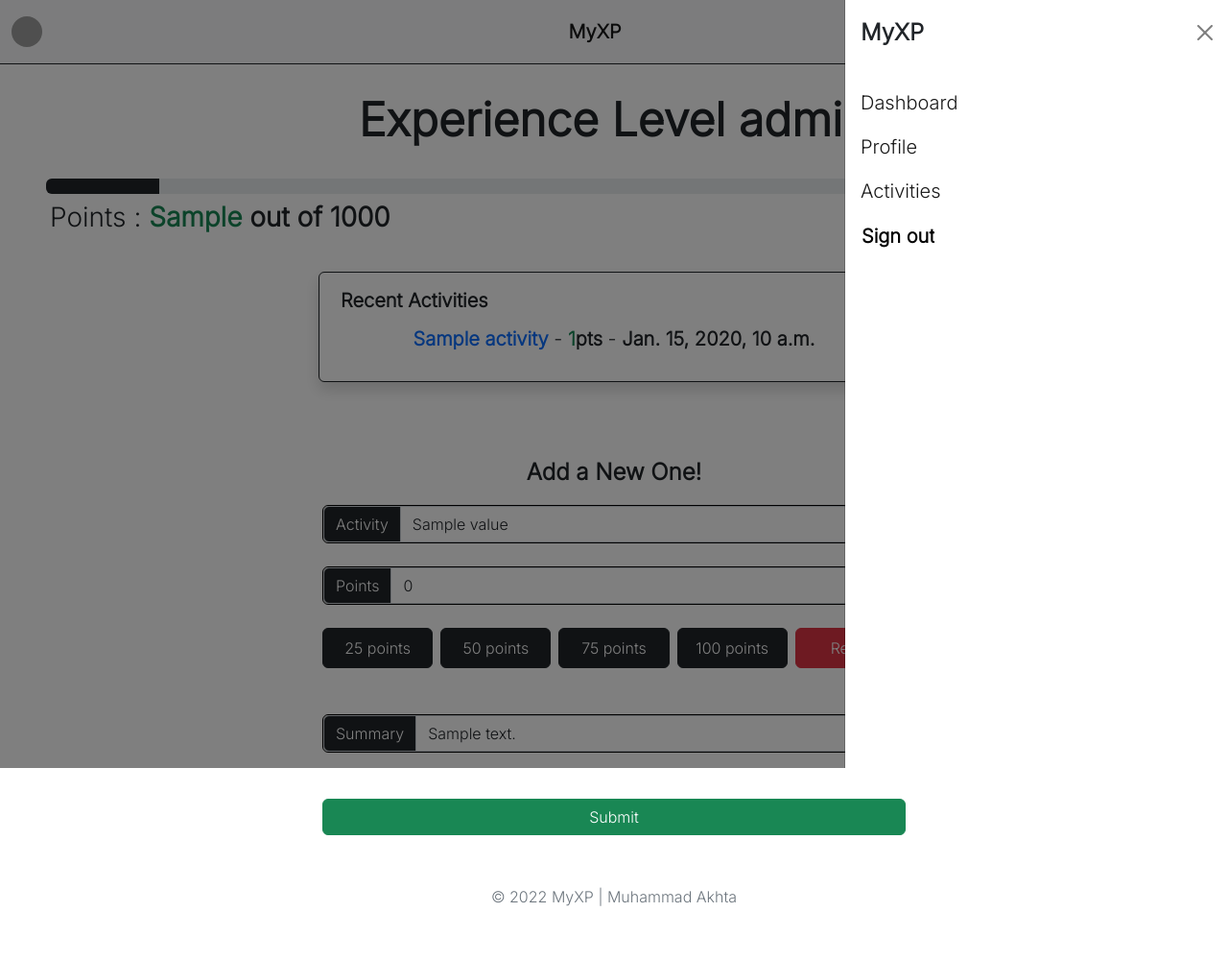
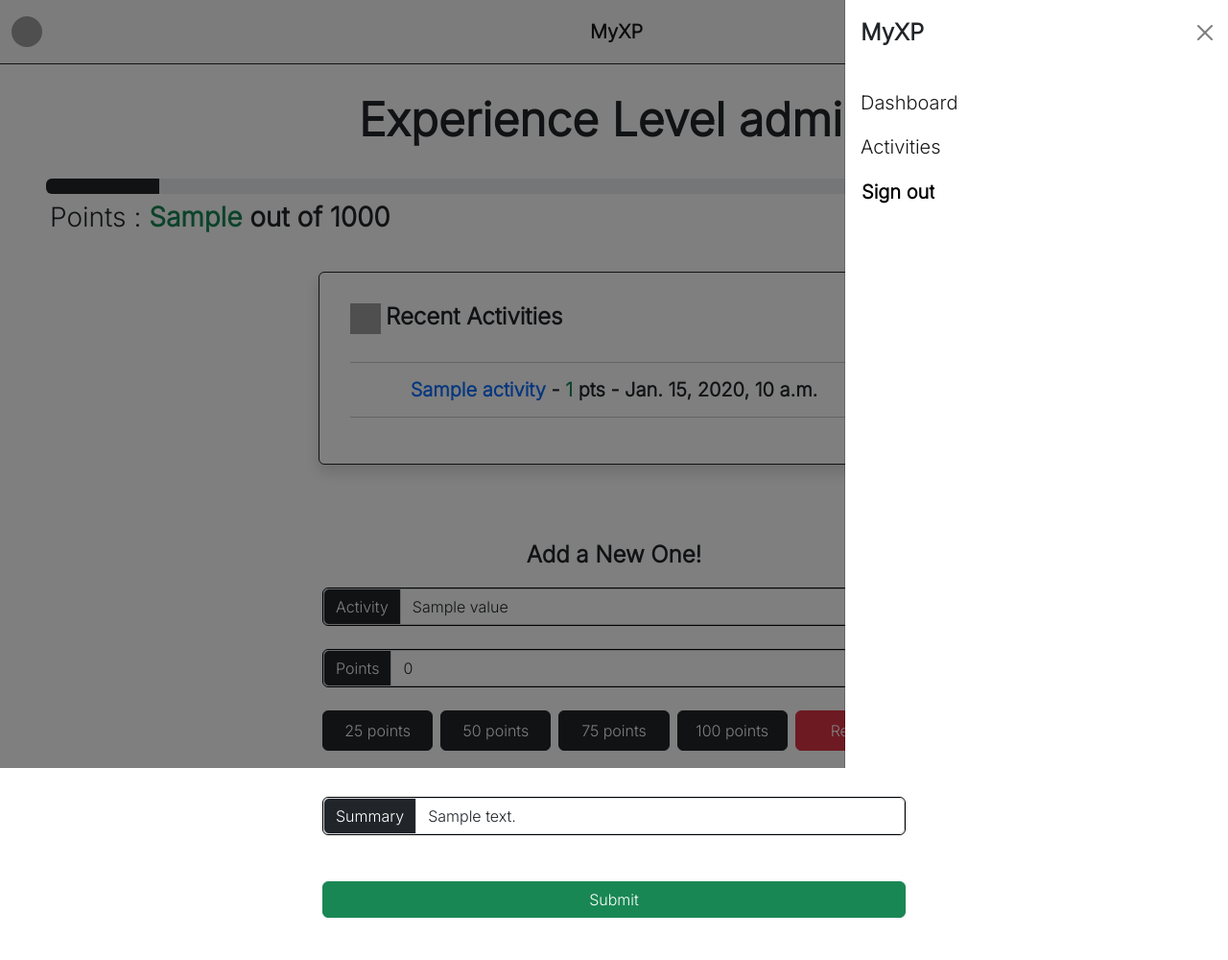
Before and after one commit to Akosovski/MyXP, a Django app: template templates/progression/index.html in a window 1280 px wide, after a click that opens the changed part. Shown: the top 1000 px of the page at 96% size. Run offline with Django 4.2, Linux system fonts and the light colour scheme; tables that the repository leaves empty hold one stand-in row (values such as "Sample post"); the template is opened without the code that fills it: values that come from a table or form of the project are taken from there, most other values are stand-ins (such as "Sample title", 1, 10 or a date in 2020); grey boxes are pictures that could not be loaded.

Commit message:
Major Rework & Deleted Profile

```diff
--- a/progression/urls.py
+++ b/progression/urls.py
@@ -12,6 +12,5 @@ urlpatterns = [
     path('activity-list', views.activity_list, name="activity-list"),
     path('view-detail/<int:id>', views.view_detail, name="view-detail"),
     path('delete-activity/<int:id>', views.delete_activity, name="delete-activity"),
-    path('profile', views.profile, name="profile"),
     path('close-modal', views.close_modal, name="close-modal"),
 ]
--- a/progression/views.py
+++ b/progression/views.py
@@ -90,7 +90,3 @@ def delete_activity(request, id):
 
     messages.success(request, 'Activity Deleted.')
     return redirect('activity-list')
-
-@login_required(login_url = '/authentication/login')
-def profile(request):
-    return render(request, 'progression/profile.html')
--- a/templates/partials/_navbar.html
+++ b/templates/partials/_navbar.html
@@ -1,7 +1,7 @@
 <nav class="navbar bg-light fixed-top border-bottom border-dark">
   <div class="container-fluid">
     <img src="https://cdn.discordapp.com/attachments/995173807750926346/1011911271010013184/XP_logo_white.png" alt="twbs" width="32" height="32" class="mt-0 rounded-circle flex-shrink-0">
-    <h3 class="fw-bold mt-2 navbar-brand">MyXP</h3>
+    <h3 class="fw-bold mt-2 navbar-brand" style="margin-left: 45px;">MyXP</h3>
     <button class="navbar-toggler" type="button" data-bs-toggle="offcanvas" data-bs-target="#offcanvasNavbar" aria-controls="offcanvasNavbar">
       <span class="navbar-toggler-icon"></span>
     </button>
@@ -18,10 +18,6 @@
           </li>
 
           <li class="nav-item">
-            <a class="nav-link active fs-5" aria-current="page" href="{% url 'profile' %}">Profile</a>
-          </li>
-
-          <li class="nav-item">
             <a class="nav-link active fs-5" aria-current="page" href="{% url 'activity-list' %}">Activities</a>
           </li>
 
--- a/templates/progression/activity_list.html
+++ b/templates/progression/activity_list.html
@@ -35,6 +35,7 @@
                         <td class="text-muted">No Data</td>
                         <td class="text-muted">No Data</td>
                         <td class="text-muted">No Data</td>
+                        <td class="text-muted"></td>
                     </tr>
                 </tbody>
                 {% endif %}
--- a/templates/progression/index.html
+++ b/templates/progression/index.html
@@ -26,11 +26,28 @@
             <div class="col-lg-6 mx-auto">
                 <div class="card mx-auto border border-dark border-1 shadow p-3 mb-5 bg-body rounded" style="border-radius: 0;">
                     <div class="card-body">
-                        <h4 class="lead mb-3 fs-5" style="text-align: left; font-weight: bold; margin-top:-15px; margin-left:-10px;">Recent Activities</h4>
+                        <div class="d-flex justify-content-start">
+                            <img src="https://www.svgrepo.com/show/11536/medal.svg" width="32" height="32" class="mt-0">
+                            <h3 class="lead mt-0 fs-4" style="text-align: left; font-weight: bold; margin-top:-15px; margin-left:5px;">Recent Activities</h3>
+                        </div>
+                        <hr class="mt-4">
                         {% if recents.count %}
                             {% for recent in recents %}
-                                <h5 class="card-text fs-5"><span class="fw-bold text-primary">{{recent.activity_name}}</span> - <span class="fw-bold text-success">{{recent.activity_xp}}</span><span class="fw-bold">pts</span> - <span class="fw-bold">{{recent.updated_at}}</span></h5>
+                                <a href="{% url 'view-detail' recent.id %}" style="text-decoration: none;">
+                                    <h5 class="card-text fs-5">
+                                        <span class="fw-bold text-primary">{{recent.activity_name}}</span>
+                                        <span class="fw-bold text-dark"> - </span>
+                                        <span class="fw-bold text-success">{{recent.activity_xp}}</span>
+                                        <span class="fw-bold text-dark">pts - </span>
+                                        <span class="fw-bold text-dark">{{recent.updated_at}}</span>
+                                        <hr class="text-dark">
+                                    </h5>
+                                </a>
                             {% endfor %}
+                        {% else %}
+                        <h5 class="card-text fs-5"> No Data Available
+                            <hr class="text-dark">
+                        </h5>
                         {% endif %}
                     </div>
                 </div>
```
Also changed, not shown: templates/progression/profile.html (deleted, +0 -17 lines), templates/progression/view_detail.html (+4 -4 lines).
